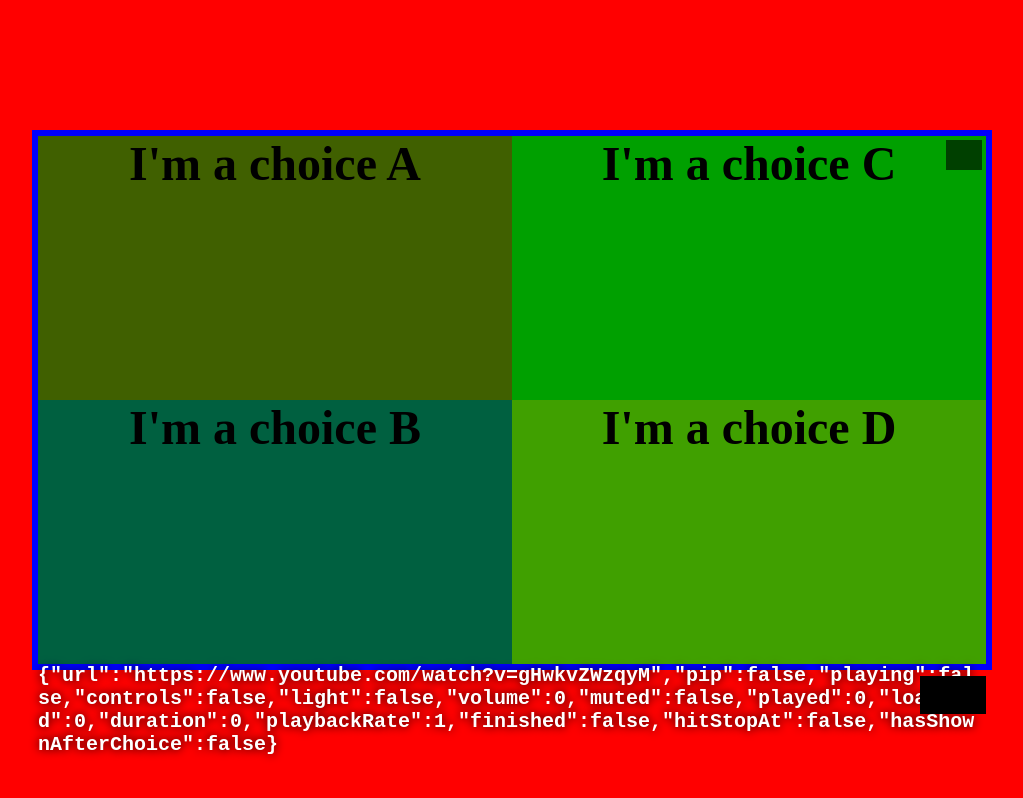
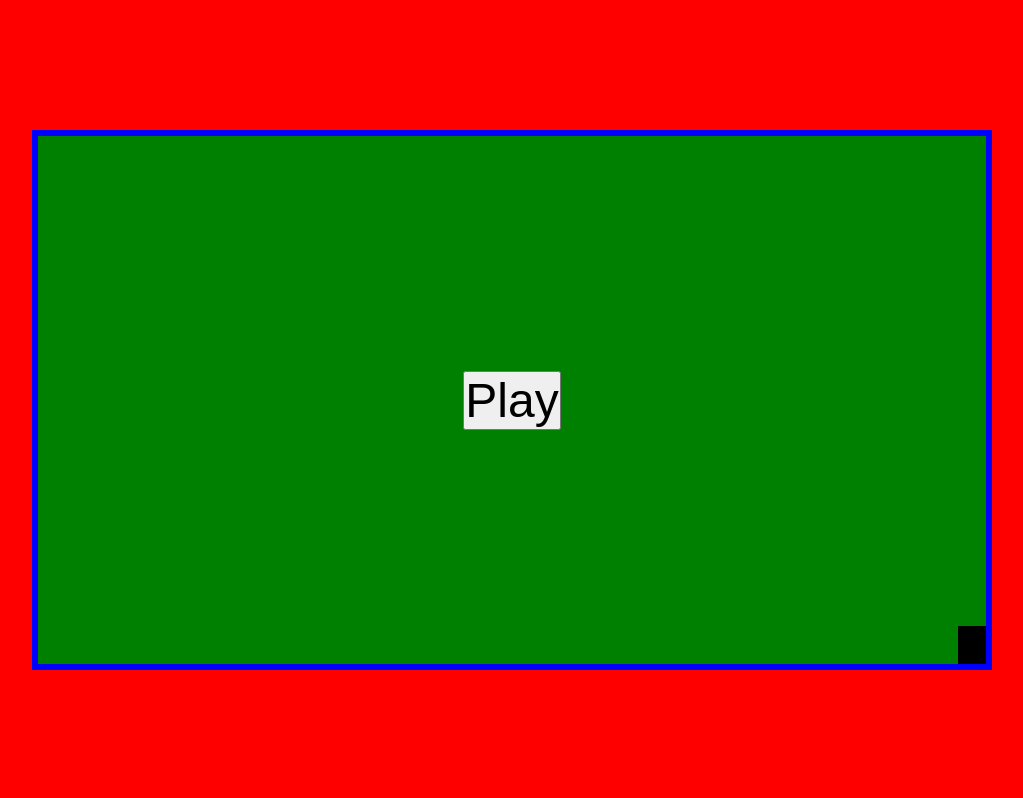
Before and after one commit to teobot/guess-next, a Next.js app: page /level in a window 1280 px wide. Shown: the whole page, without its empty margins (128-1151 px from the left). Built offline with nearby package versions, Linux system fonts and the light colour scheme.

Commit message:
added more

```diff
--- /dev/null
+++ b/src/common/helpers/convertHex.ts
@@ -0,0 +1,18 @@
+export function convertHex(hexCode: string, opacity = 1) {
+    let hex = hexCode.replace("#", "");
+
+    if (hex.length === 3) {
+        hex = hex[0] + hex[0] + hex[1] + hex[1] + hex[2] + hex[2];
+    }
+
+    let r = parseInt(hex.substring(0, 2), 16);
+    let g = parseInt(hex.substring(2, 4), 16);
+    let b = parseInt(hex.substring(4, 6), 16);
+
+    /* Backward compatibility for whole number based opacity values. */
+    if (opacity > 1 && opacity <= 100) {
+        opacity = opacity / 100;
+    }
+
+    return "rgba(" + r + "," + g + "," + b + "," + opacity + ")";
+}
--- /dev/null
+++ b/src/components/ChoiceSquare.tsx
@@ -0,0 +1,35 @@
+import { convertHex } from "@/common/helpers/convertHex";
+
+export default function ChoiceSquare({
+  choice,
+  onClick,
+  isSelected = false,
+}: {
+  choice: any;
+  onClick: any;
+  isSelected?: boolean;
+}) {
+  return (
+    <div
+      className="choice-container"
+      style={{
+        width: "100%",
+        height: "100%",
+        backgroundColor: convertHex(choice.colour, 0.25),
+        cursor: "pointer",
+        border: isSelected ? "5px solid black" : "none",
+      }}
+      onClick={onClick}
+    >
+      <div
+        style={{
+          fontSize: 48,
+          fontWeight: "bold",
+          textAlign: "center",
+        }}
+      >
+        {choice.text}
+      </div>
+    </div>
+  );
+}
--- a/src/pages/level/index.tsx
+++ b/src/pages/level/index.tsx
@@ -3,6 +3,9 @@ import { useState, useEffect, createRef } from "react";
 import Head from "next/head";
 
 import ReactPlayer, { YouTubeConfig } from "react-player/youtube";
+
+import styles from "@/styles/Level.module.css";
+import ChoiceSquare from "@/components/ChoiceSquare";
 
 interface LevelDataClass {
   id: number;
@@ -37,15 +40,17 @@ interface State {
 }
 
 export default function Home({ levelData }: { levelData: LevelDataClass }) {
+  const playerRef = createRef<ReactPlayer>();
+
+  const [userChoice, setUserChoice] = useState<number>(1);
   const [domLoaded, setDomLoaded] = useState(false);
-  const playerRef = createRef<ReactPlayer>();
   const [state, setState] = useState<State>({
     url: `https://www.youtube.com/watch?v=${levelData.clipId}`,
     pip: false,
     playing: false,
     controls: false,
     light: false,
-    volume: 0,
+    volume: 0.2,
     muted: false,
     played: 0,
     loaded: 0,
@@ -137,27 +142,8 @@ export default function Home({ levelData }: { levelData: LevelDataClass }) {
     setState({ ...state, playing: !state.playing });
   };
 
-  function convertHex(hexCode: string, opacity = 1) {
-    let hex = hexCode.replace("#", "");
-
-    if (hex.length === 3) {
-      hex = hex[0] + hex[0] + hex[1] + hex[1] + hex[2] + hex[2];
-    }
-
-    let r = parseInt(hex.substring(0, 2), 16);
-    let g = parseInt(hex.substring(2, 4), 16);
-    let b = parseInt(hex.substring(4, 6), 16);
-
-    /* Backward compatibility for whole number based opacity values. */
-    if (opacity > 1 && opacity <= 100) {
-      opacity = opacity / 100;
-    }
-
-    return "rgba(" + r + "," + g + "," + b + "," + opacity + ")";
-  }
-
   const selectChoice = (id: number) => {
-    console.log("selectChoice", id);
+    setUserChoice(id);
   };
 
   const OverlayContainer = ({
@@ -197,21 +183,12 @@ export default function Home({ levelData }: { levelData: LevelDataClass }) {
   return (
     <>
       <Head>
-        <title>Create Next App</title>
+        <title>{levelData.title} - GuessNext</title>
         <meta name="description" content="Generated by create next app" />
         <meta name="viewport" content="width=device-width, initial-scale=1" />
         <link rel="icon" href="/favicon.ico" />
       </Head>
-      <main
-        style={{
-          backgroundColor: "red",
-          minHeight: "100vh",
-          display: "flex",
-          flexDirection: "column",
-          justifyContent: "center",
-          alignItems: "center",
-        }}
-      >
+      <main className={styles.main}>
         <div
           style={{
             position: "relative",
@@ -223,37 +200,18 @@ export default function Home({ levelData }: { levelData: LevelDataClass }) {
             border: "6px solid blue",
           }}
         >
-          <div
-            style={{
-              position: "absolute",
-              top: 4,
-              right: 4,
-              bottom: 0,
-              fontSize: 20,
-              fontWeight: "bold",
-              backgroundColor: "black",
-              height: 30,
-              display: "flex",
-              justifyContent: "center",
-              alignItems: "center",
-            }}
-          >
-            {Math.round(state.played)} / {levelData.stopAt}
-          </div>
           <OverlayContainer>
-            {/* {!state.playing && !state.hitStopAt && (
+            {!state.playing && !state.hitStopAt && (
               <button
-                style={{
-                  fontSize: 48,
-                  fontWeight: "bold",
-                }}
+                className={styles.playPauseButton}
                 onClick={handlePlayPause}
               >
                 {state.playing ? "Pause" : "Play"}
               </button>
-            )} */}
-            {(!state.playing && state.hitStopAt) ||
-              (true && (
+            )}
+            {!state.playing &&
+              state.hitStopAt &&
+              !state.hasShownAfterChoice && (
                 <>
                   {[1, 2].map((row) => {
                     return (
@@ -270,36 +228,22 @@ export default function Home({ levelData }: { levelData: LevelDataClass }) {
                           const choice =
                             levelData.choices[(row - 1) * 2 + col - 1];
                           return (
-                            <div
-                              className="choice-container"
+                            <ChoiceSquare
                               key={"col_" + choice.id}
-                              style={{
-                                width: "100%",
-                                height: "100%",
-                                backgroundColor: convertHex(
-                                  choice.colour,
-                                  0.25
-                                ),
-                                cursor: "pointer",
-                              }}
+                              choice={choice}
                               onClick={() => selectChoice(choice.id)}
-                            >
-                              <div
-                                style={{
-                                  fontSize: 48,
-                                  fontWeight: "bold",
-                                  textAlign: "center",
-                                }}
-                              >
-                                {choice.text}
-                              </div>
-                            </div>
+                              isSelected={userChoice === choice.id}
+                            />
                           );
                         })}
                       </div>
                     );
                   })}
                   <div
+                    onClick={() => {
+                      console.log("submit");
+                      handlePlayPause();
+                    }}
                     style={{
                       position: "absolute",
                       bottom: -50,
@@ -311,10 +255,32 @@ export default function Home({ levelData }: { levelData: LevelDataClass }) {
                     Submit
                   </div>
                 </>
-              ))}
+              )}
+            {state.hasShownAfterChoice && (
+              <div
+                style={{
+                  fontSize: 100,
+                  color: "white",
+                  fontWeight: "bold",
+                  textShadow: "0px 0px 10px black",
+                }}
+              >
+                {userChoice === levelData.answer ? "Correct" : "Incorrect"}
+              </div>
+            )}
+            <div
+              style={{
+                position: "absolute",
+                bottom: 0,
+                right: 0,
+                backgroundColor: "black",
+                padding: 10,
+              }}
+            >
+              {state.played}
+            </div>
           </OverlayContainer>
           {domLoaded && (
-            <>
             <ReactPlayer
               ref={playerRef}
               className="youtube-container"
@@ -339,26 +305,6 @@ export default function Home({ levelData }: { levelData: LevelDataClass }) {
               onProgress={handleProgress}
               onDuration={handleDuration}
             />
-              <div
-                style={{
-                  display: "flex",
-                  width: "100%",
-                }}
-              >
-                <code
-                  style={{
-                    color: "white",
-                    fontSize: 20,
-                    fontWeight: "bold",
-                    textShadow: "0px 0px 10px black",
-                    wordWrap: "break-word",
-                    wordBreak: "break-all",
-                  }}
-                >
-                  {JSON.stringify(state)}
-                </code>
-              </div>
-            </>
           )}
         </div>
       </main>
@@ -372,31 +318,31 @@ export async function getServerSideProps() {
     title: "What does XQC say next?",
     clipId: "gHwkvZWzqyM",
     startAt: 0,
-    stopAt: 5,
-    continueFor: 9,
+    stopAt: 6.5,
+    continueFor: 7,
+    answer: 1,
     choices: [
       {
         id: 1,
-        text: "I'm a choice A",
+        text: "Poki Kills Jesse",
         colour: "#ff0000",
       },
       {
         id: 2,
-        text: "I'm a choice B",
+        text: "Poki kills XQC",
         colour: "#0000ff",
       },
       {
         id: 3,
-        text: "I'm a choice C",
+        text: "Poki kills self",
         colour: "#00ff00",
       },
       {
         id: 4,
-        text: "I'm a choice D",
+        text: "Poki Misses",
         colour: "#ffff00",
       },
     ],
-    answer: 1,
   } as LevelDataClass;
   return {
     props: {
--- /dev/null
+++ b/src/styles/Level.module.css
@@ -0,0 +1,13 @@
+.main {
+    background-color: red;
+    min-height: 100vh;
+    display: flex;
+    flex-direction: column;
+    justify-content: center;
+    align-items: center;
+}
+
+.playPauseButton {
+    font-size: 48px;
+
+}
```
Lines whose indentation alone changed are shown as unchanged.
